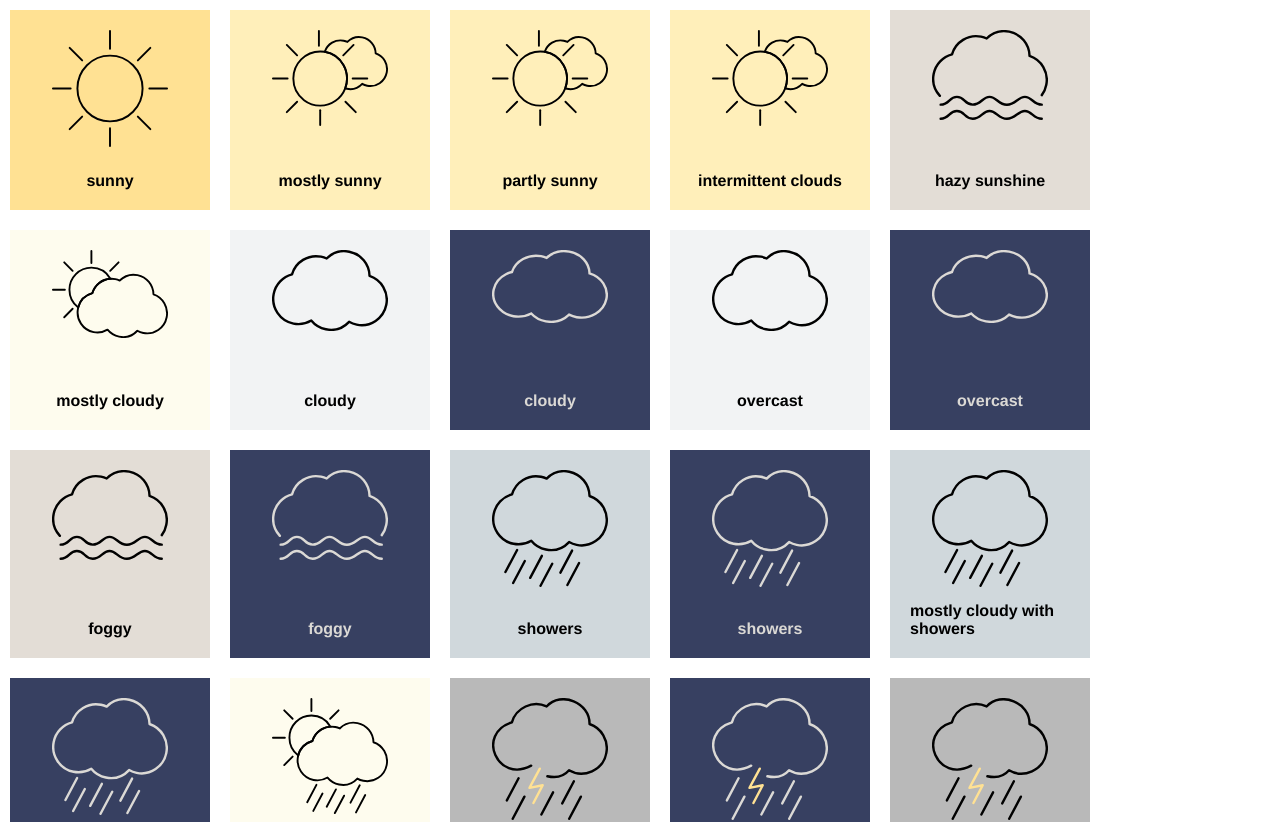
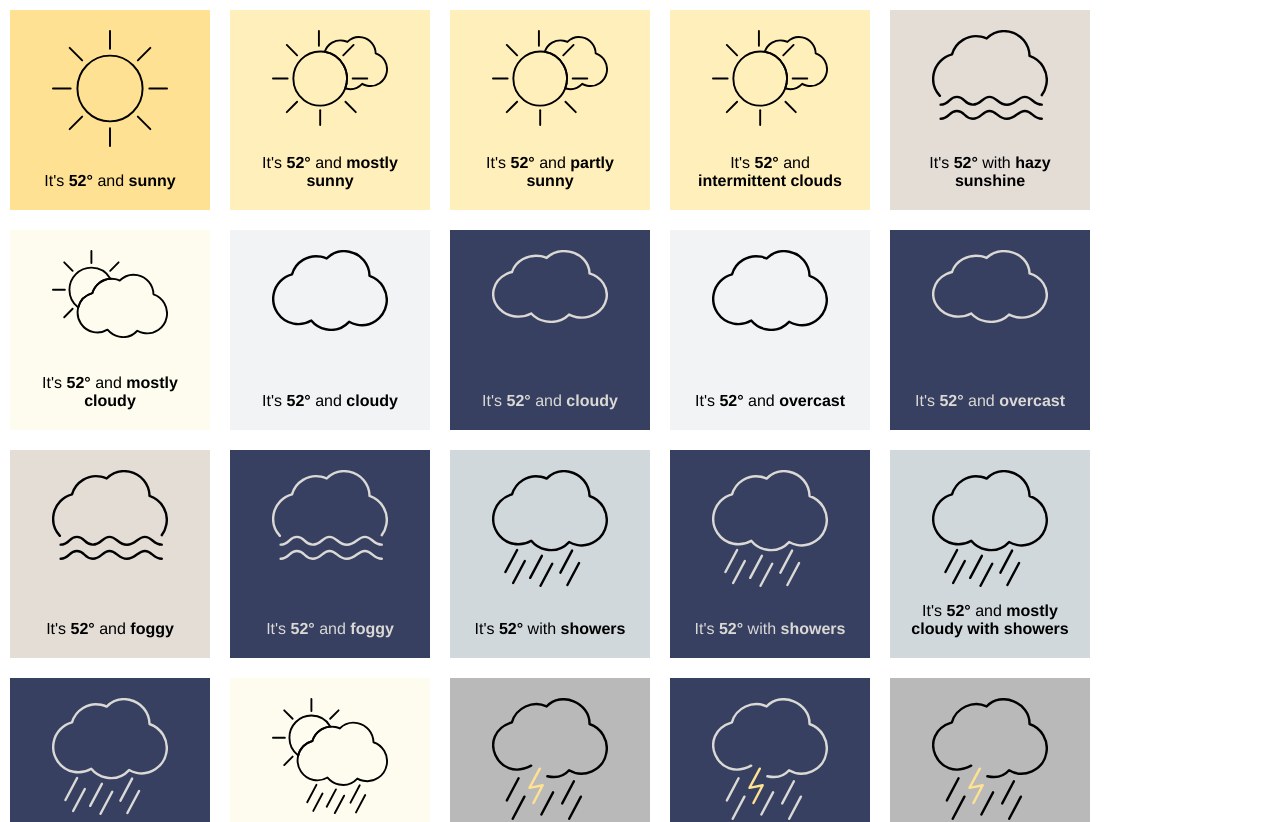
Before and after one commit to jennifer-bowser/weather-web-app, a React (Vite) app: page / in a window 1280 px wide. Shown: the top 822 px of the page. Built offline with nearby package versions, Linux system fonts and the light colour scheme.

Commit message:
updates to WeatherTile

```diff
--- a/src/components/WeatherTile/WeatherTile.css
+++ b/src/components/WeatherTile/WeatherTile.css
@@ -6,6 +6,7 @@
     flex-direction: column;
     justify-content: space-between;
     align-items: center;
+    text-align: center;
     margin: 10px;
 }
 
@@ -17,5 +18,9 @@
     line-break: 1em;
     margin: 15px 0 0 0;
     font-family: Helvetica;
+    font-weight: 300;
+}
+
+.Bold{
     font-weight: 600;
 }
--- a/src/components/WeatherTile/WeatherTile.jsx
+++ b/src/components/WeatherTile/WeatherTile.jsx
@@ -2,23 +2,6 @@ import getCondition from "../../util/conditions";
 import "./WeatherTile.css";
 
 export default function WeatherTile({ id }) {
-    // return (
-    //     getConditionText(id) &&
-    //     <div className="WeatherTile" style={{ backgroundColor: getConditionColor(id) }}>
-    //         <img src={getConditionIcon(id)} />
-    //         <p>{getConditionText(id)}</p>
-    //     </div>
-    // )
-
-    // const condition = getCondition(id);
-    // return (
-    //     condition &&
-    //     <div className="WeatherTile" style={{ backgroundColor: condition.color.day }}>
-    //         <img src={condition.icon.day} />
-    //         <p>{condition.text}</p>
-    //     </div>
-    // )
-
     const condition = getCondition(id);
     const tiles = [];
 
@@ -26,7 +9,7 @@ export default function WeatherTile({ id }) {
         tiles.push(
             <div className="WeatherTile" style={{ backgroundColor: condition.getColor() }} key={`${id}-day`}>
                 <img src={condition.getIcon()} />
-                <p>{condition.getText()}</p>
+                <p style={{ color: condition.getTextColor() }}>It's <span class="Bold">52&deg;</span> {condition.getLinkingWord()} <span class="Bold">{condition.getText()}</span></p>
             </div>
         );
     }
@@ -35,7 +18,7 @@ export default function WeatherTile({ id }) {
         tiles.push(
             <div className="WeatherTile" style={{ backgroundColor: condition.getColor(!condition.IS_DAY) }} key={`${id}-night`}>
                 <img src={condition.getIcon(!condition.IS_DAY)} />
-                <p style={{ color: condition.getTextColor(!condition.IS_DAY) }}>{condition.getText()}</p>
+                <p style={{ color: condition.getTextColor(!condition.IS_DAY) }}>It's <span class="Bold">52&deg;</span> {condition.getLinkingWord()} <span class="Bold">{condition.getText()}</span></p>
             </div>
         );
     }
```
